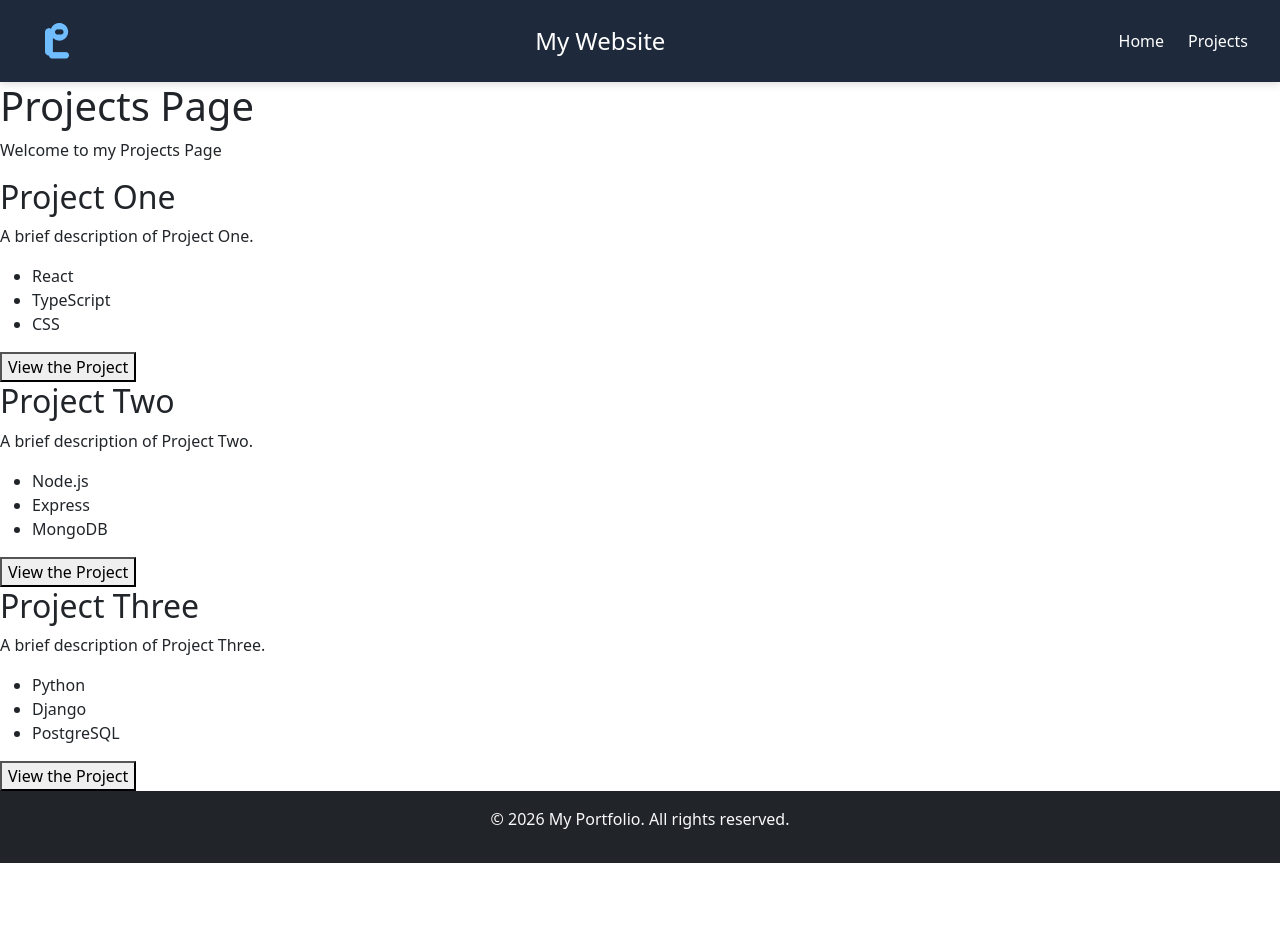
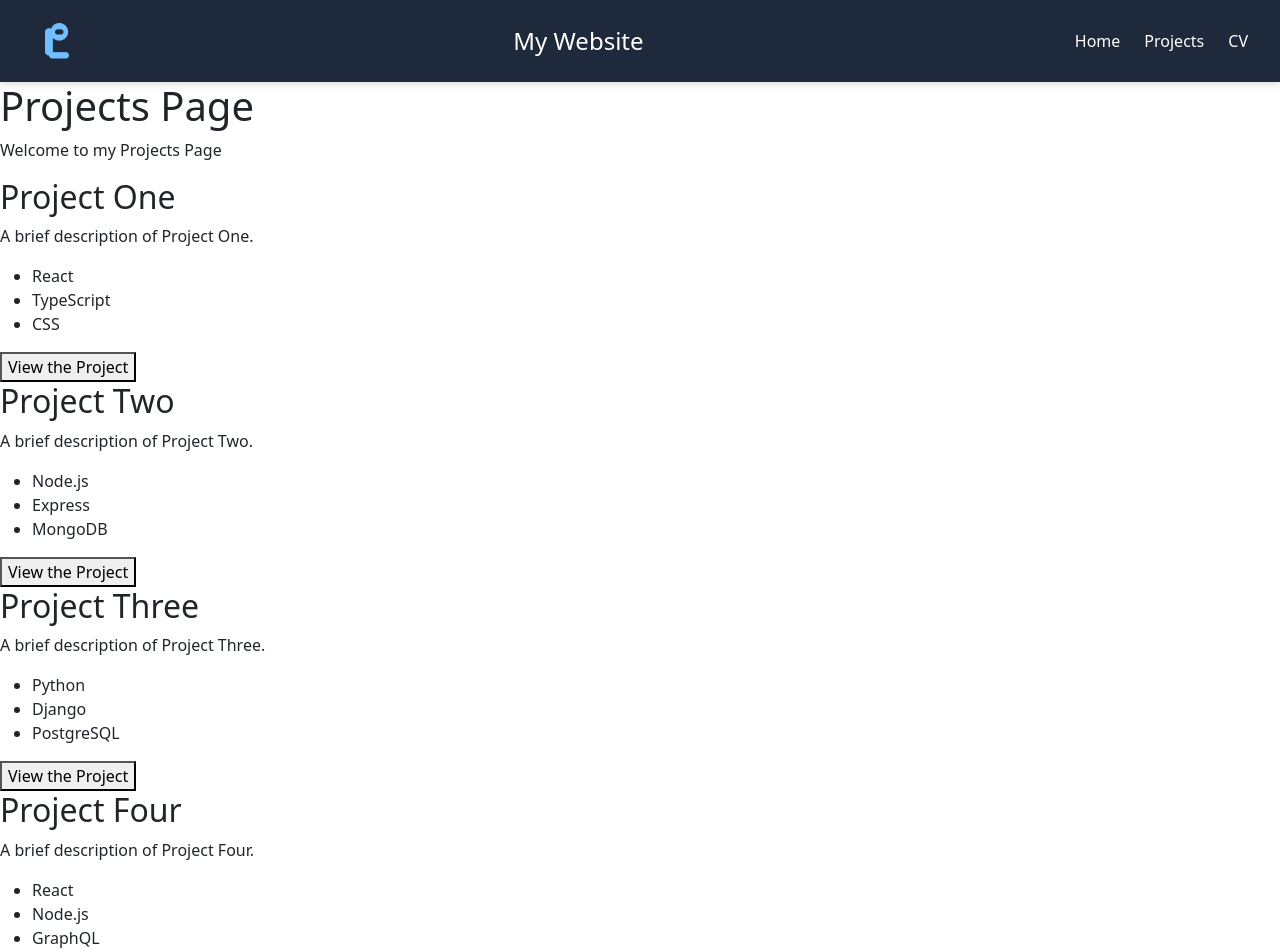
Before and after one commit to lpery-rrcp/Portfolio, a React (Vite) app: page /projects in a window 1280 px wide. Shown: the top 952 px of the page. Before the commit the page ends 863 px from the top, so only its background shows below. Built offline with nearby package versions, Linux system fonts and the light colour scheme.

Commit message:
Added CV page. Needs to add the actual CV.

```diff
--- a/src/components/Navbar/Navbar.tsx
+++ b/src/components/Navbar/Navbar.tsx
@@ -15,7 +15,9 @@ function Navbar() {
         <li>
           <Link to="/projects">Projects</Link>
         </li>
-
+        <li>
+          <Link to="/cv">CV</Link>
+        </li>
       </ul>
     </nav>
   );
--- a/src/data/projectData.ts
+++ b/src/data/projectData.ts
@@ -16,5 +16,11 @@ export const projects = [
         title: "Project Three",
         description: "A brief description of Project Three.",
         technologies: ["Python", "Django", "PostgreSQL"]
+    },
+    {
+        id: "4",
+        title: "Project Four",
+        description: "A brief description of Project Four.",
+        technologies: ["React", "Node.js", "GraphQL"]
     }
 ]
```
Also changed, not shown: src/pages/CV/page.tsx (added, +13 -0 lines).
